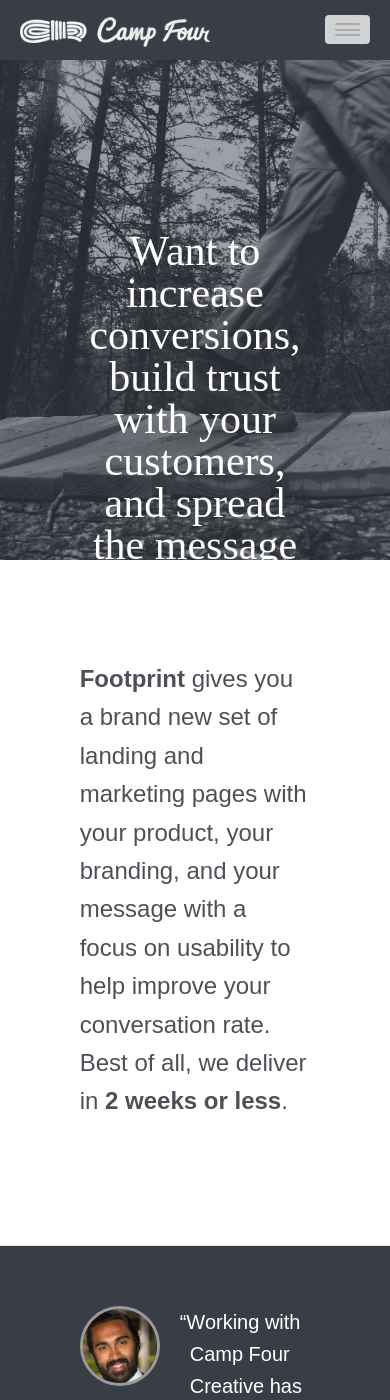
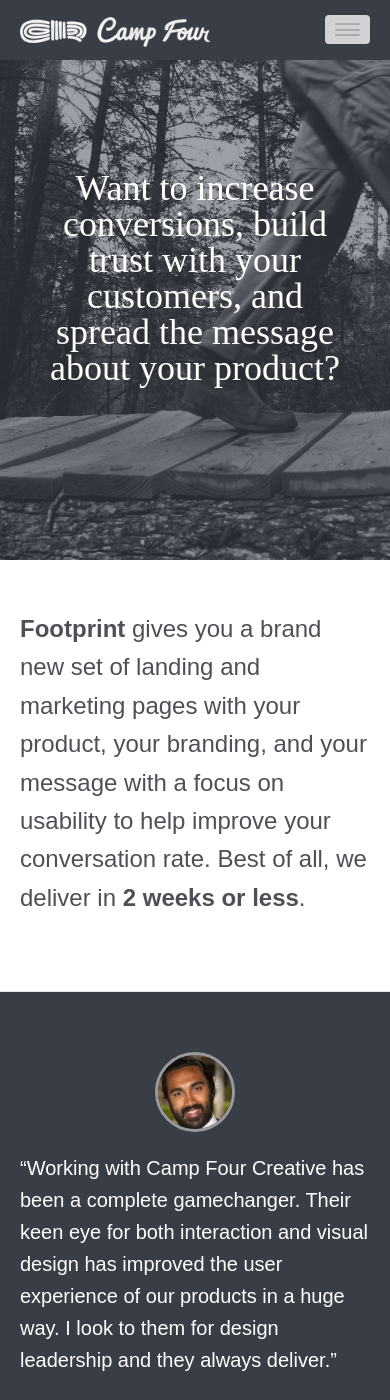
Before and after one commit to hitchcockwill/camp-four-creative, a Jekyll site: the page built from services/footprint/index.html, in a window 390 px wide and 1400 px high. Built offline with Jekyll 4.4.1, drawn with Linux system fonts in a browser that asks for light colours.

Commit message:
footprint responsiveness

```diff
--- a/css/sections/footprint.css
+++ b/css/sections/footprint.css
@@ -1586,8 +1586,20 @@
       left: -21px;
       top: 10px;
       font-size: 11px;
-      opacity: .8; }
-
+      opacity: .8;
+      padding-right: 2px; }
+
+@media (max-width: 568px) {
+  .footprint-page h1 {
+    font-size: 36px;
+    margin-top: 110px;
+    float: left;
+    display: block;
+    margin-right: 2.35765%;
+    width: 82.94039%;
+    margin-left: 8.5298%; }
+    .footprint-page h1:last-child {
+      margin-right: 0; } }
 .footprint-page .content-section {
   background: white;
   padding-top: 100px;
@@ -1628,9 +1640,36 @@
   background: #383d46;
   color: white; }
 
+@media (max-width: 768px) {
+  .footprint-page .content-section {
+    padding-top: 80px;
+    padding-bottom: 80px; }
+    .footprint-page .content-section .row > * {
+      float: left;
+      display: block;
+      margin-right: 2.35765%;
+      width: 82.94039%;
+      margin-left: 8.5298%; }
+      .footprint-page .content-section .row > *:last-child {
+        margin-right: 0; } }
+@media (max-width: 450px) {
+  .footprint-page .content-section {
+    padding-top: 50px;
+    padding-bottom: 50px; }
+    .footprint-page .content-section .row > * {
+      float: left;
+      display: block;
+      margin-right: 2.35765%;
+      width: 100%;
+      margin-left: 0%; }
+      .footprint-page .content-section .row > *:last-child {
+        margin-right: 0; } }
 .footprint-page .info p {
   font-size: 24px; }
 
+@media (max-width: 568px) {
+  .footprint-page h1 {
+    font-size: 36px; } }
 .footprint-page .content-section.testimonial-top {
   padding-top: 60px;
   padding-bottom: 60px; }
@@ -1651,6 +1690,13 @@
     opacity: .6;
     margin: 0; }
 
+@media (max-width: 450px) {
+  .footprint-page .content-section.testimonial-top img.profile {
+    position: static;
+    display: block;
+    margin: 0 auto 20px; }
+  .footprint-page .content-section.testimonial-top p {
+    padding-left: 0; } }
 .footprint-page .right-for-you ul.bulleted li:before {
   position: absolute; }
 .footprint-page .right-for-you ul.bulleted li:before {
@@ -1692,6 +1738,7 @@
     width: 100%;
     text-align: center;
     font-size: 48px;
+    line-height: 1.1em;
     float: none;
     font-family: "minion-pro", serif;
     color: white; }
@@ -1701,4 +1748,14 @@
     margin: 0 auto;
     padding: 20px 30px; }
 
+@media (max-width: 450px) {
+  .footprint-page .content-section.get-started {
+    padding-top: 150px;
+    padding-bottom: 150px; }
+    .footprint-page .content-section.get-started a.btn {
+      display: block;
+      width: 90%;
+      margin: 0 auto;
+      padding: 20px 10px; } }
+
 /*# sourceMappingURL=footprint.css.map */
```
Also changed, not shown: scss/sections/footprint.scss (+73 -0 lines), 1 other file.
